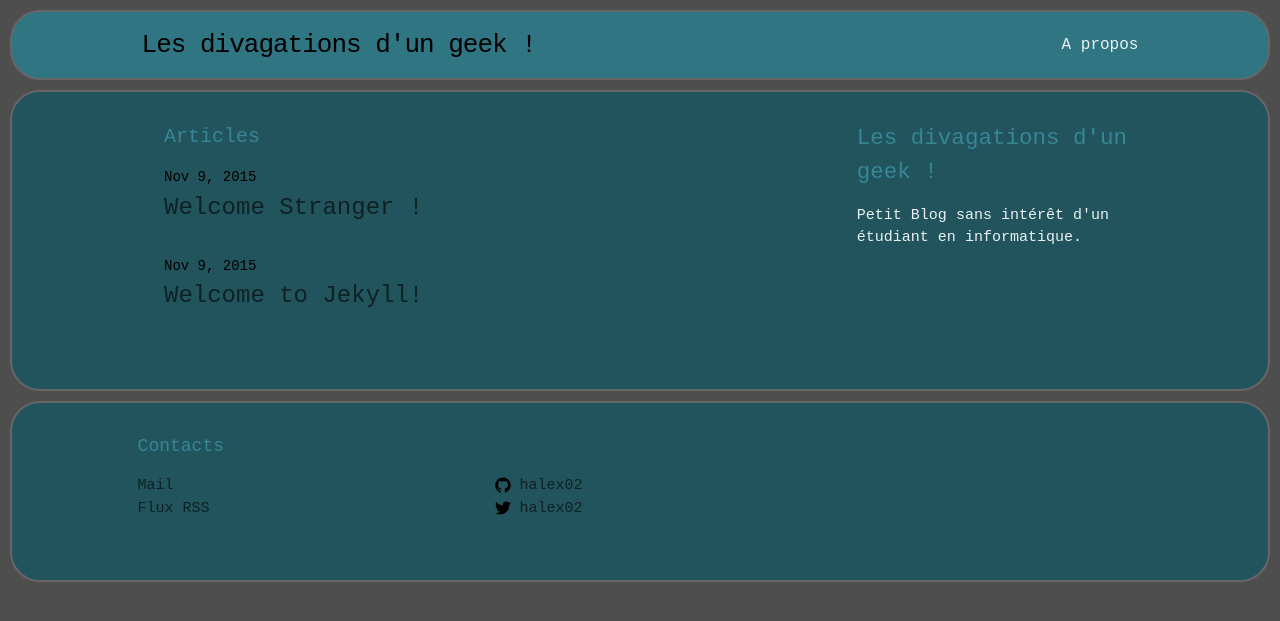
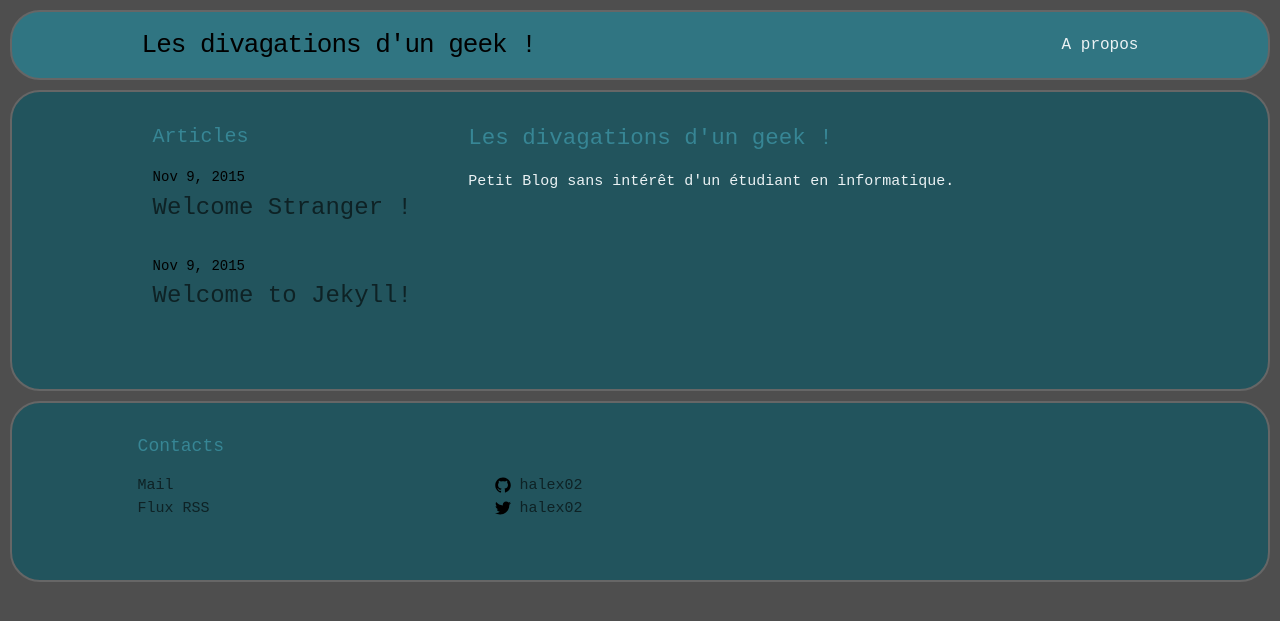
Before and after one commit to halex02/halex02.github.io, a Jekyll site: the page built from index.html, in a window 1280 px wide. Shown: the top 621 px of the page. Built offline with Jekyll 4.4.1, drawn with Linux system fonts in a browser that asks for light colours.

Commit message:
inversion des colonnes

```diff
--- a/_sass/_layout.scss
+++ b/_sass/_layout.scss
@@ -197,7 +197,7 @@ font-size: 15px;
 }
 
 .main-col {
-    float: right;
+    float: left;
     margin-bottom: $spacing-unit / 2;
     padding-left: $spacing-unit / 2;
     margin-left: $spacing-unit / 2
--- a/index.html
+++ b/index.html
@@ -5,14 +5,10 @@ layout: default
 <div class="home">
   <div class="main-col-wrapper">
     <div class="main-col main-col-1">
-      <h2> {{ site.title }} </h2>
-      <p>{{ site.description }}</p>
-    </div>
-    <div class="main-col main-col-2">
       <h1 class="page-heading">Articles</h1>
 
       <ul class="post-list">
-	{% for post in site.posts %}
+	{% for post in site.posts limit:5 %}
 	<li>
           <span class="post-meta">{{ post.date | date: "%b %-d, %Y" }}</span>
 
@@ -23,5 +19,9 @@ layout: default
 	{% endfor %}
       </ul>
     </div>
+    <div class="main-col main-col-2">
+      <h2> {{ site.title }} </h2>
+      <p>{{ site.description }}</p>
+    </div>
     </div>
 </div>
```
